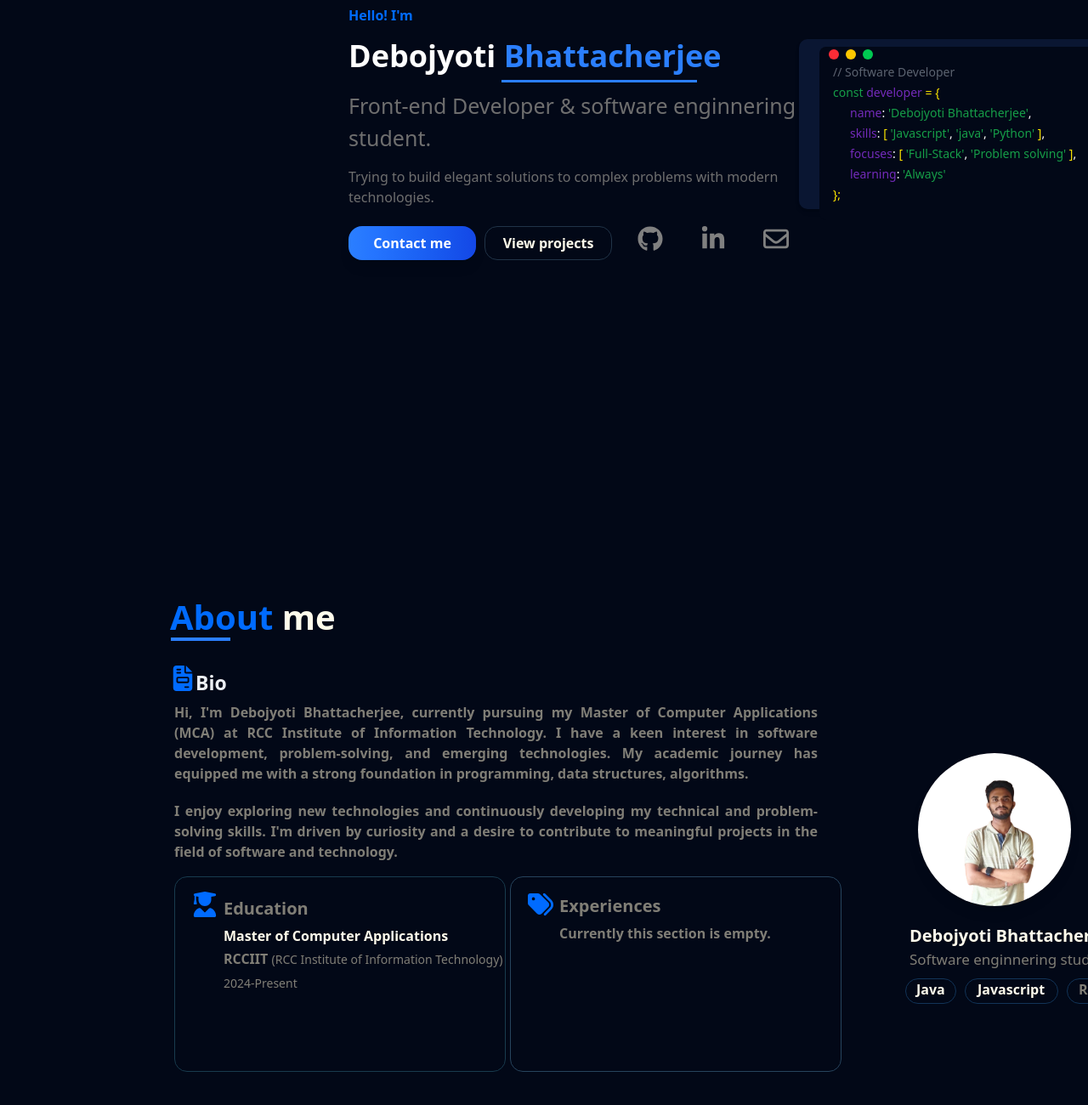
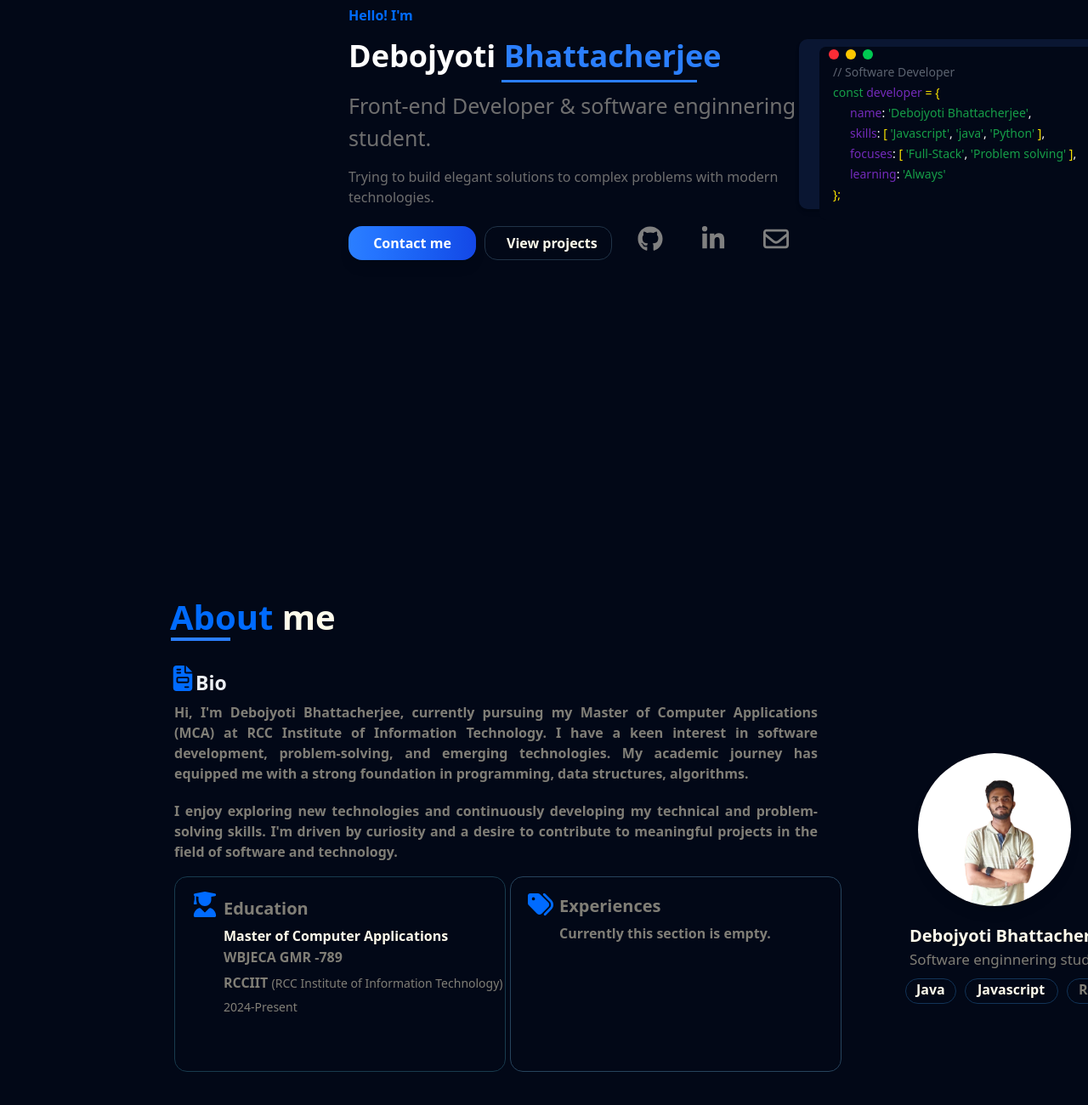
Before and after one commit to Debojyoti24/personal_portfolio, a plain HTML site: page index.html in a window 1280 px wide. Shown: the part 294-1594 px from the top of the page at 85% size. Drawn offline with Linux system fonts and the light colour scheme.

Commit message:
add some chenges in index file

```diff
--- a/index.html
+++ b/index.html
@@ -157,16 +157,19 @@
       class="bg-gradient-to-r from-blue-500 to-blue-700 hover:from-blue-600
        hover:to-blue-800 text-white font-bold rounded-2xl shadow-lg transform
        transition-all duration-500 ease-in-out hover:scale-110 hover:brightness-110
-        hover:animate-pulse active:animate-bounce absolute w-[150px] top-[500px] left-[210px] h-[40px]"
+        hover:animate-pulse  absolute w-[150px] top-[500px] left-[210px] h-[40px]"
+        onclick="contactInfo()"
     >
       Contact me
     </button>
-    <button
+    <a
       class="bg-[#020817] w-[150px] h-[40px] rounded-[15px] border-1 border-[#213448]
        text-amber-50 hover:bg-[#006BFF] absolute top-[500px] left-[370px] border-opacity-50 font-bold"
+       href="https://github.com/Debojyoti24"
+      target="_blank"
     >
-      View projects
-    </button>
+     <span class="ml-[25px] absolute mt-[7px] "> View projects</span>
+    </a>
 
     <div class="group inline-block relative top-[500px] left-[550px]" title="Github">
       <a class="focus:outline-none"
@@ -235,7 +238,8 @@
          text-[#006BFF] mt-[17px] ml-[20px]"><!--!Font Awesome Free 6.7.2 by @fontawesome - https://fontawesome.com License - https://fontawesome.com/license/free Copyright 2025 Fonticons, Inc.--><path d="M219.3 .5c3.1-.6 6.3-.6 9.4 0l200 40C439.9 42.7 448 52.6 448 64s-8.1 21.3-19.3 23.5L352 102.9l0 57.1c0 70.7-57.3 128-128 128s-128-57.3-128-128l0-57.1L48 93.3l0 65.1 15.7 78.4c.9 4.7-.3 9.6-3.3 13.3s-7.6 5.9-12.4 5.9l-32 0c-4.8 0-9.3-2.1-12.4-5.9s-4.3-8.6-3.3-13.3L16 158.4l0-71.8C6.5 83.3 0 74.3 0 64C0 52.6 8.1 42.7 19.3 40.5l200-40zM111.9 327.7c10.5-3.4 21.8 .4 29.4 8.5l71 75.5c6.3 6.7 17 6.7 23.3 0l71-75.5c7.6-8.1 18.9-11.9 29.4-8.5C401 348.6 448 409.4 448 481.3c0 17-13.8 30.7-30.7 30.7L30.7 512C13.8 512 0 498.2 0 481.3c0-71.9 47-132.7 111.9-153.6z"/></svg>
          <h2 class="font-bold text-amber-50 text-[20px] ml-[57px] mt-[-25px] filter brightness-50">Education</h2>
          <p class="text-amber-50 font-bold text-[16px] mt-[5px] ml-[57px] absolute">Master of Computer Applications</p>
-         <p class="text-amber-50 text-justify w-[700px] mt-[32px] ml-[57px]">
+         <p class="text-amber-50 text-justify text-[16px] absolute mt-[30px] filter brightness-50 font-bold ml-[57px]"> WBJECA GMR -789</p>
+         <p class="text-amber-50 text-justify w-[700px] mt-[60px] ml-[57px]">
           <span class="font-bold filter brightness-50">RCCIIT</span>
           <span class="filter brightness-50 text-[14px]">(RCC Institute of Information Technology)</span>
         </p>
@@ -745,7 +749,7 @@ class="cursor-pointer opacity-90 hover:opacity-100 transition-opacity p-[1px]  r
         ></textarea>
 
         <button class="bg-blue-500 text-white px-4 py-2 rounded shadow mt-4 w-[600px] ml-[80px] hover:bg-blue-700 hover:shadow-lg
-        cursor-pointer">
+        cursor-pointer" onclick="submitbtn()">
           Submit
         </button>
       </div>
```
Also changed, not shown: output.css.
